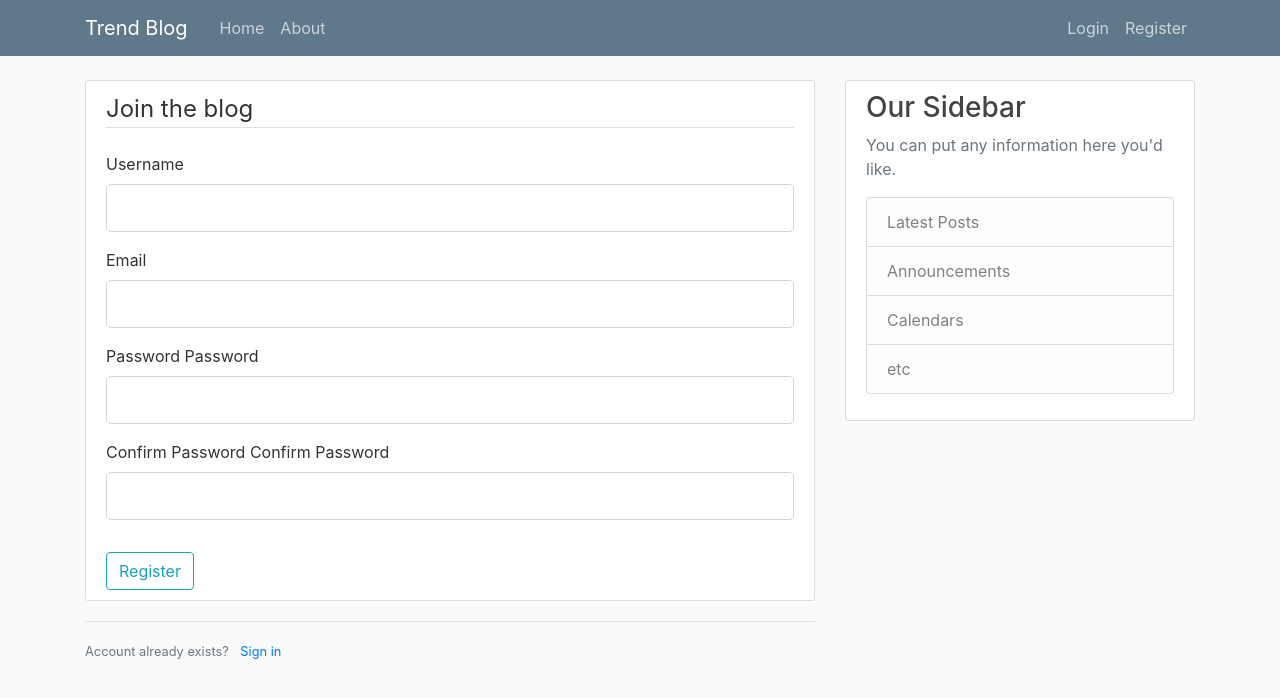
After one commit to Youmir/blog, a Flask app: page /register in a window 1280 px wide. The commit adds this page. Shown: the top 698 px of the page. Run offline with Flask 2, Linux system fonts and the light colour scheme; some libraries are stand-ins or nearby versions.

Commit message:
Registration and loggin forms

```diff
--- a/Templates/layout.html
+++ b/Templates/layout.html
@@ -7,6 +7,7 @@
 
     <!-- Bootstrap CSS -->
     <link rel="stylesheet" href="https://stackpath.bootstrapcdn.com/bootstrap/4.4.1/css/bootstrap.min.css" integrity="sha384-Vkoo8x4CGsO3+Hhxv8T/Q5PaXtkKtu6ug5TOeNV6gBiFeWPGFN9MuhOf23Q9Ifjh" crossorigin="anonymous">
+    <link rel="stylesheet" type="text/css" href="{{url_for('static',filename='main.css')}}">
 
         {%if title%}
             <title> {{ title }}</title>
@@ -19,7 +20,7 @@
     <header class="site-header">
         <nav class="navbar navbar-expand-md navbar-dark bg-steel fixed-top">
           <div class="container">
-            <a class="navbar-brand mr-4" href="/">Flask Blog</a>
+            <a class="navbar-brand mr-4" href="/">Trend Blog</a>
             <button class="navbar-toggler" type="button" data-toggle="collapse" data-target="#navbarToggle" aria-controls="navbarToggle" aria-expanded="false" aria-label="Toggle navigation">
               <span class="navbar-toggler-icon"></span>
             </button>
@@ -41,6 +42,15 @@
       <main role="main" class="container">
         <div class="row">
           <div class="col-md-8">
+            {% with messages = get_flashed_messages(with_categories=true) %}
+                {% if messages %}
+                  {% for category,message in messages %}
+                <div class="alert alert-{{ category }}">
+                        {{ message }}
+                </div>
+                  {% endfor%}
+                {% endif %}
+            {% endwith %}
             {% block content %}{% endblock %}
           </div>
           <div class="col-md-4">
--- /dev/null
+++ b/Templates/register.html
@@ -0,0 +1,74 @@
+
+{% extends "layout.html" %}
+{% block content %}
+    <div class="content-section">
+        <form method="POST" action="">
+            {{ form.hidden_tag() }}
+            <fieldset class="form-group">
+                <legend class="border-bottom mb-4">Join the blog</legend>
+                <div class="form-group">
+                    {{ form.username.label(class="form-control-label")}}
+                    {% if form.username.errors %}
+                         {{ form.username(class="form-control-label form-control-lg is-invalid")}}
+                         <div class="invalid-feedback">
+                             {% for error in form.username.errors%}
+                                <span> {{ error }}</span>
+                             {% endfor %}
+                         </div>
+                    {% else %}
+                    {{ form.username(class="form-control form-control-lg")}}
+                    {% endif %}
+                </div>
+                <div class="form-group">
+                    {{ form.email.label(class="form-control-label")}}
+                    {% if form.email.errors %}
+                         {{ form.email(class="form-control-label form-control-lg is-invalid")}}
+                         <div class="invalid-feedback">
+                             {% for error in form.email.errors%}
+                                <span> {{ error }}</span>
+                             {% endfor %}
+                         </div>
+                    {% else %}
+                    {{ form.email(class="form-control form-control-lg")}}
+                    {% endif %}
+                </div>
+                <div class="form-group">
+                    {{ form.password.label(class="form-control-label")}}
+                    {{ form.password.label(class="form-control-label")}}
+                    {% if form.password.errors %}
+                         {{ form.password(class="form-control-label form-control-lg is-invalid")}}
+                         <div class="invalid-feedback">
+                             {% for error in form.password.errors%}
+                                <span> {{ error }}</span>
+                             {% endfor %}
+                         </div>
+                    {% else %}
+                    {{ form.password(class="form-control form-control-lg")}}
+                    {% endif %}
+                </div>
+                <div class="form-group">
+                    {{ form.confirm_password.label(class="form-control-label")}}
+                    {{ form.confirm_password.label(class="form-control-label")}}
+                    {% if form.confirm_password.errors %}
+                         {{ form.confirm_password(class="form-control-label form-control-lg is-invalid")}}
+                         <div class="invalid-feedback">
+                             {% for error in form.confirm_password.errors%}
+                                <span> {{ error }} </span>
+                             {% endfor %}
+                         </div>
+                    {% else %}
+                    {{ form.confirm_password(class="form-control form-control-lg")}}
+                    {% endif %}
+                </div>
+            </fieldset>
+            <div class="">
+                {{ form.submit(class="btn btn-outline-info") }}
+            </div>
+        </form>
+    </div>
+    <div class="border-top pt-3">
+        <small class="text-muted">
+            Account already exists? <a class="ml-2" href="{{ url_for('login' )}}">Sign in</a>
+        </small>
+    </div>
+{% endblock content %}
--- a/app.py
+++ b/app.py
@@ -1,7 +1,12 @@
-from flask import Flask,render_template
+from flask import Flask,render_template, url_for, flash,redirect
+from forms import RegistrationForm, LogForm
+import os
 
 
 app = Flask(__name__)
+SECRET_KEY = os.urandom(32)
+app.config['SECRET_KEY'] = SECRET_KEY
+
 
 posts = [
     {
@@ -26,6 +31,25 @@
 def about():
     return render_template('about.html',title='About blog')
 
+@app.route('/register',methods =['POST','GET'])
+def register():
+    form = RegistrationForm()
+    if form.validate_on_submit():
+        flash(f'Account created for {form.username.data}!','success')
+        return redirect(url_for('home'))
+    return render_template('register.html',title='Register', form=form)
+
+@app.route('/login',methods =['POST','GET'])
+def login():
+    form = LogForm()
+    if form.validate_on_submit():
+        if form.email.data == "s.youmir@gmail.com" and form.password.data == "password":
+            flash('You have been logged in!','success')
+            return redirect(url_for('home'))
+        else:
+            flash('Login unsuccessful','danger')
+
+    return render_template('login.html',title='Login', form=form)
 
 if __name__ == '__main__':
     app.run(debug=True)
--- /dev/null
+++ b/forms.py
@@ -0,0 +1,17 @@
+from flask_wtf import FlaskForm
+from wtforms import StringField, PasswordField, SubmitField, BooleanField
+from wtforms.validators import DataRequired,Length,Email, EqualTo
+
+class RegistrationForm(FlaskForm):
+    username =StringField('Username',
+                        validators=[DataRequired(),Length(min=2,max=20)])
+    email = StringField('Email', validators=[DataRequired(),Email()])
+    password = PasswordField('Password', validators=[DataRequired()])
+    confirm_password = PasswordField('Confirm Password', validators=[DataRequired(), EqualTo('password')])
+    submit =SubmitField('Register')
+
+class LogForm(FlaskForm):
+    email = StringField('Email', validators=[DataRequired(),Email()])
+    password = PasswordField('Password', validators=[DataRequired()])
+    remember = BooleanField('Remember me')
+    submit =SubmitField('Enter')
```
Also changed, not shown: Templates/home.html (+10 -3 lines), Templates/login.html (added, +54 -0 lines).
